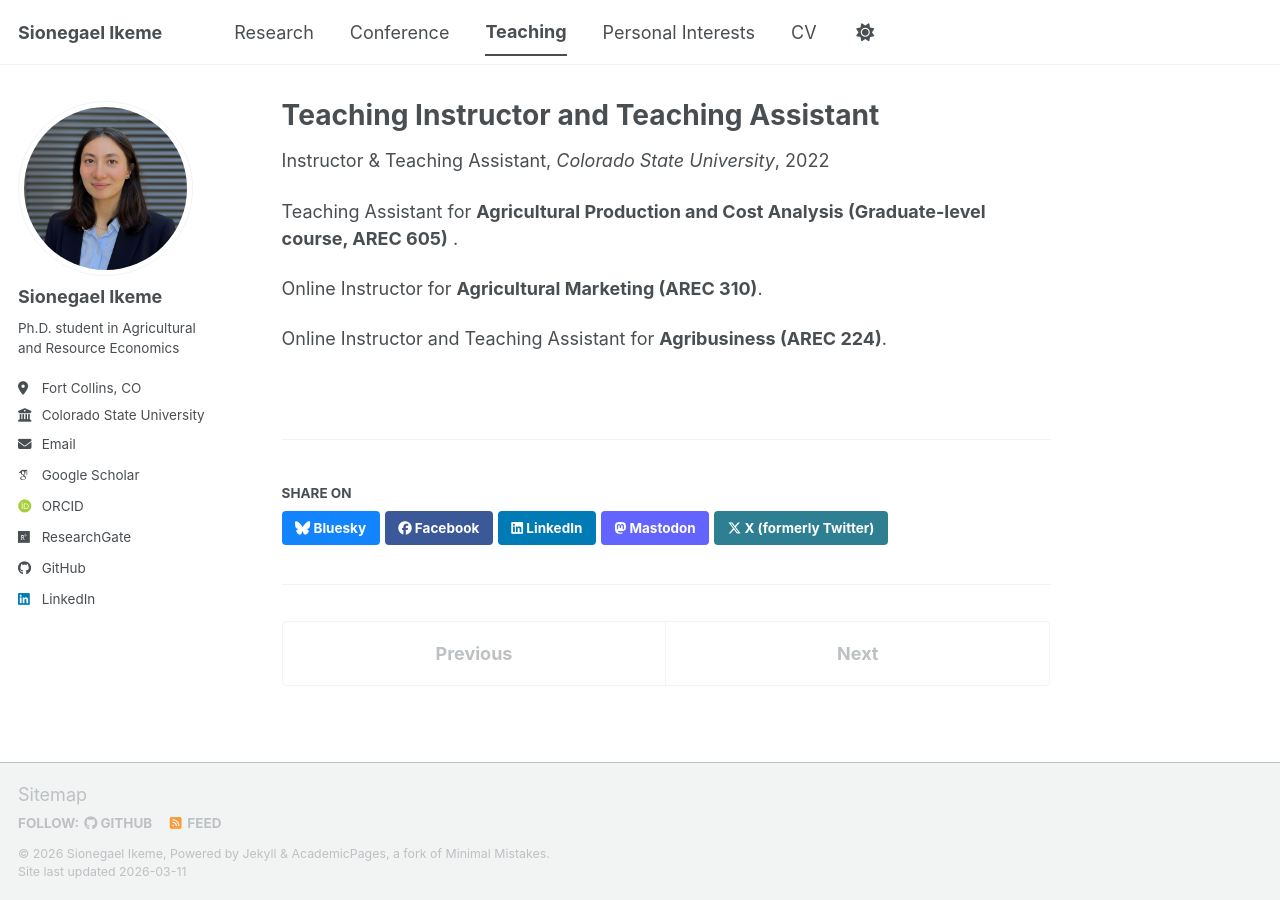
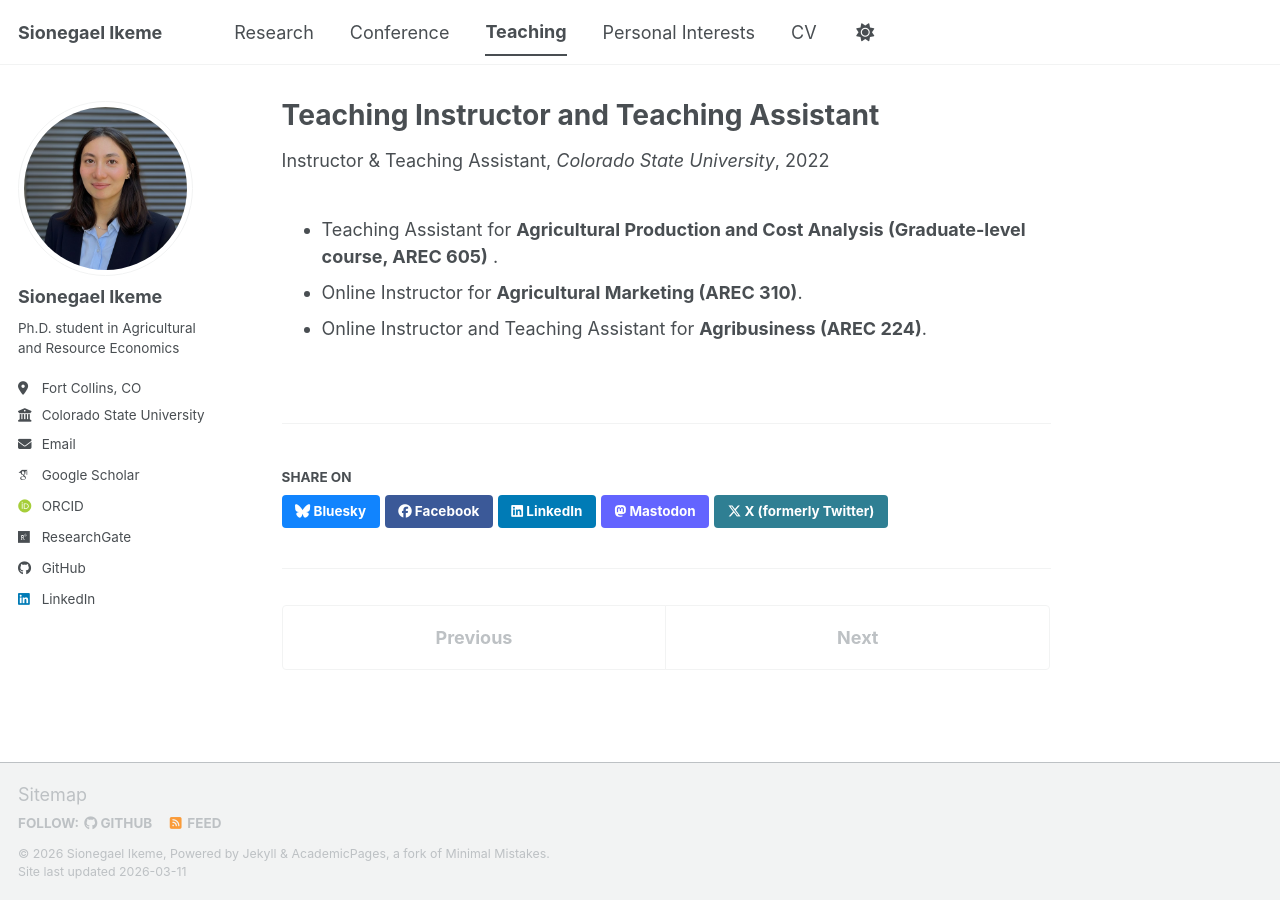
Before and after one commit to sikeme10/sikeme10.github.io, a Jekyll site: the page built from _teaching/2022_TA.md, in a window 1280 px wide. Built offline with Jekyll 4.4.1, drawn with Linux system fonts in a browser that asks for light colours; some web fonts are replaced; a script bundle is joined from its source files by our own code; library files that are not in the unit come from our copies.

Commit message:
Remove extra blank lines in 2022_TA.md

```diff
--- a/_teaching/2022_TA.md
+++ b/_teaching/2022_TA.md
@@ -6,9 +6,6 @@
 location: "Fort Collins, USA"
 date: 2022-01-01
 ---
-
-Teaching Assistant for **Agricultural Production and Cost Analysis (Graduate-level course, AREC 605)** .
-
-Online Instructor for **Agricultural Marketing (AREC 310)**.
-
-Online Instructor and Teaching Assistant for **Agribusiness (AREC 224)**.
+- Teaching Assistant for **Agricultural Production and Cost Analysis (Graduate-level course, AREC 605)** .
+- Online Instructor for **Agricultural Marketing (AREC 310)**.
+- Online Instructor and Teaching Assistant for **Agribusiness (AREC 224)**.
```
